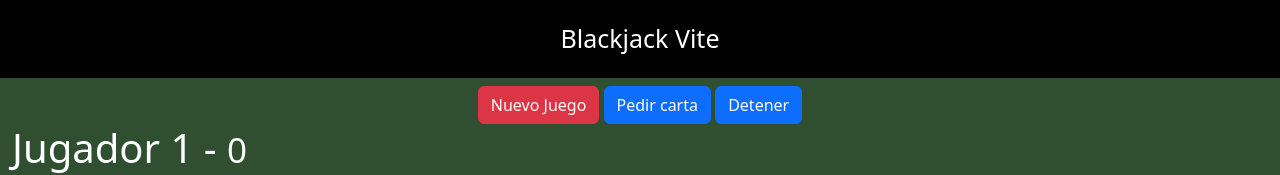
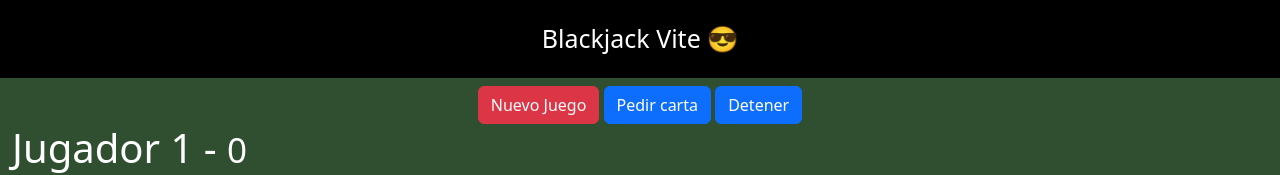
Before and after one commit to axel-darat/vitejack, a website built with Vite: page index.html in a window 1280 px wide. Shown: the top 175 px of the page. Built offline with nearby package versions, Linux system fonts and the light colour scheme.

Commit message:
update del README

```diff
--- a/index.html
+++ b/index.html
@@ -12,7 +12,7 @@
   <body>
 
     <header class="titulo">
-        Blackjack Vite
+        Blackjack Vite 😎
     </header>
 
     <div class="row mt-2">
```
Also changed, not shown: README.md.
